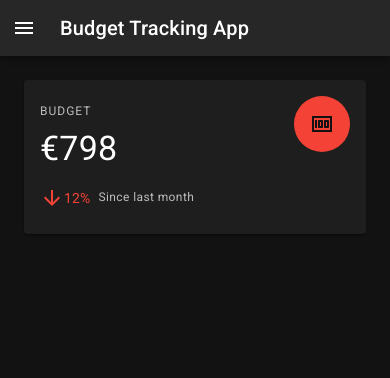
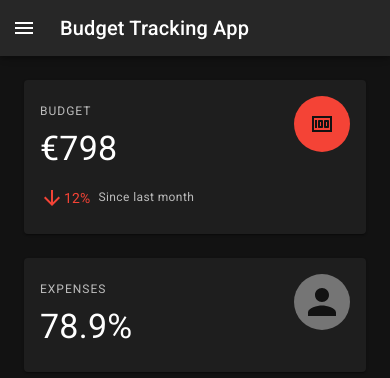
Before and after one commit to SirSimon04/budget_tracker, a React (Create React App) app: page / in a window 390 px wide. Shown: the top 378 px of the page. Built offline with nearby package versions, Linux system fonts and the light colour scheme.

Commit message:
add expensecard, change breakpoint for drawer from sm to lg

```diff
--- a/src/components/Menu/Menu.jsx
+++ b/src/components/Menu/Menu.jsx
@@ -26,8 +26,8 @@ function Menu({ children }) {
       <AppBar
         position="fixed"
         sx={{
-          width: { sm: `calc(100% - ${drawerWidth}px)` },
-          ml: { sm: `${drawerWidth}px` }
+          width: { lg: `calc(100% - ${drawerWidth}px)` },
+          ml: { lg: `${drawerWidth}px` }
         }}
       >
         <Toolbar>
@@ -36,7 +36,7 @@ function Menu({ children }) {
             aria-label="open-drawer"
             edge="start"
             onClick={handleDrawerToggle}
-            sx={{ mr: 2, display: { sm: "none" } }}
+            sx={{ mr: 2, display: { lg: "none" } }}
           >
             <MenuIcon />
           </IconButton>
@@ -47,7 +47,7 @@ function Menu({ children }) {
       </AppBar>
       <Box
         component="nav"
-        sx={{ width: { sm: drawerWidth }, flexShrink: { sm: 0 } }}
+        sx={{ width: { lg: drawerWidth }, flexShrink: { lg: 0 } }}
         aria-label="mailbox folders"
       >
         <Drawer
@@ -59,7 +59,7 @@ function Menu({ children }) {
             keepMounted: true // Better open performance on mobile.
           }}
           sx={{
-            display: { xs: "block", sm: "none" },
+            display: { xs: "block", lg: "none" },
             "& .MuiDrawer-paper": {
               boxSizing: "border-box",
               width: drawerWidth
@@ -71,7 +71,7 @@ function Menu({ children }) {
         <Drawer
           variant="permanent"
           sx={{
-            display: { xs: "none", sm: "block" },
+            display: { xs: "none", lg: "block" },
             "& .MuiDrawer-paper": {
               boxSizing: "border-box",
               width: drawerWidth
@@ -87,7 +87,7 @@ function Menu({ children }) {
         sx={{
           flexGrow: 1,
           p: 3,
-          width: { sm: `calc(100% - ${drawerWidth}px)` }
+          width: { lg: `calc(100% - ${drawerWidth}px)` }
         }}
       >
         <Toolbar />
--- a/src/components/pages/HomePage/HomePage.jsx
+++ b/src/components/pages/HomePage/HomePage.jsx
@@ -2,13 +2,15 @@ import React from "react";
 import HomePageCard from "./components/HomePageCard";
 import Grid from "@mui/material/Grid";
 import MoneyIcon from "@mui/icons-material/Money";
+import AccountBalanceWalletIcon from "@mui/icons-material/AccountBalanceWallet";
 import { currencyFormatter } from "../../../utils";
 import BudgetCardContent from "./components/cardContents/BudgetCardContent";
 
 function HomePage() {
   return (
     <div>
-      <Grid container spacing={0} />
+      <Grid container spacing={3}>
+        <Grid item xl={3} lg={3} sm={6} xs={12}>
           <HomePageCard
             name="Budget"
             title={currencyFormatter.format("798")}
@@ -17,6 +19,11 @@ function HomePage() {
           >
             <BudgetCardContent />
           </HomePageCard>
+        </Grid>
+        <Grid item xl={3} lg={3} sm={6} xs={12}>
+          <HomePageCard name="Expenses" title="78.9%" />
+        </Grid>
+      </Grid>
     </div>
   );
 }
```
Also changed, not shown: src/components/pages/HomePage/components/cardContents/BudgetCardContent.jsx (+1 -8 lines). Lines whose indentation alone changed are shown as unchanged.
